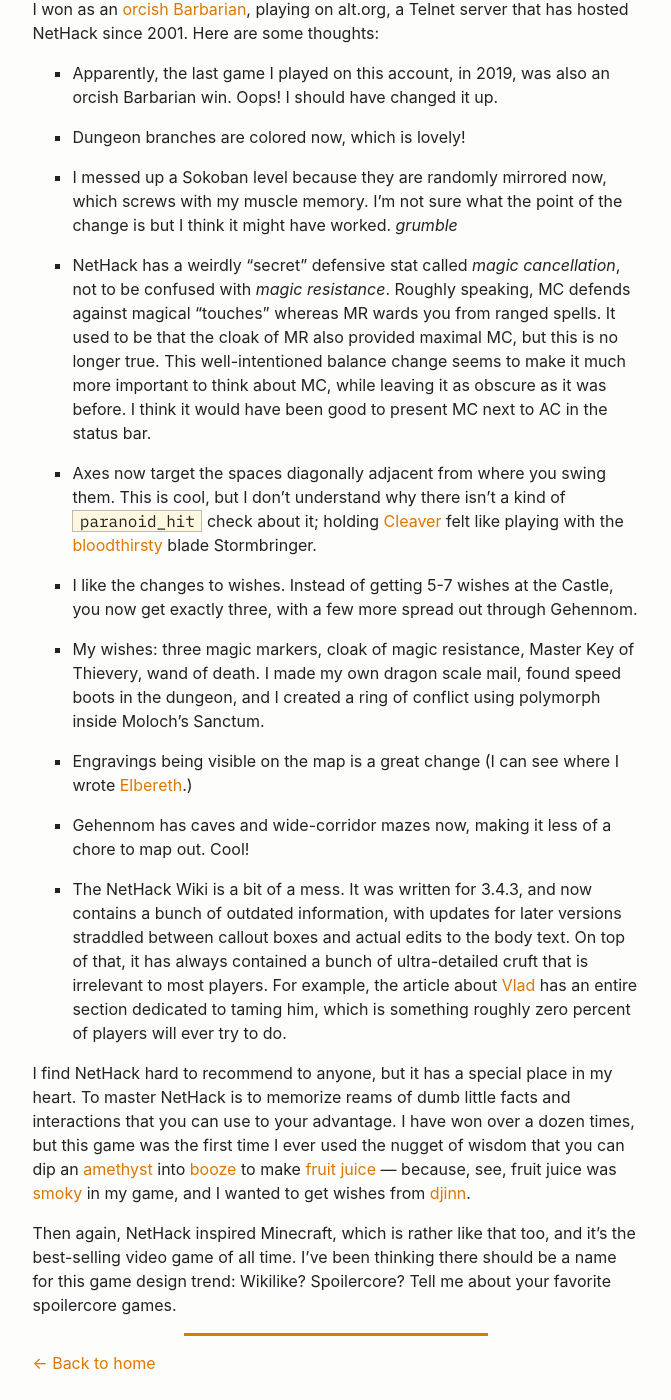
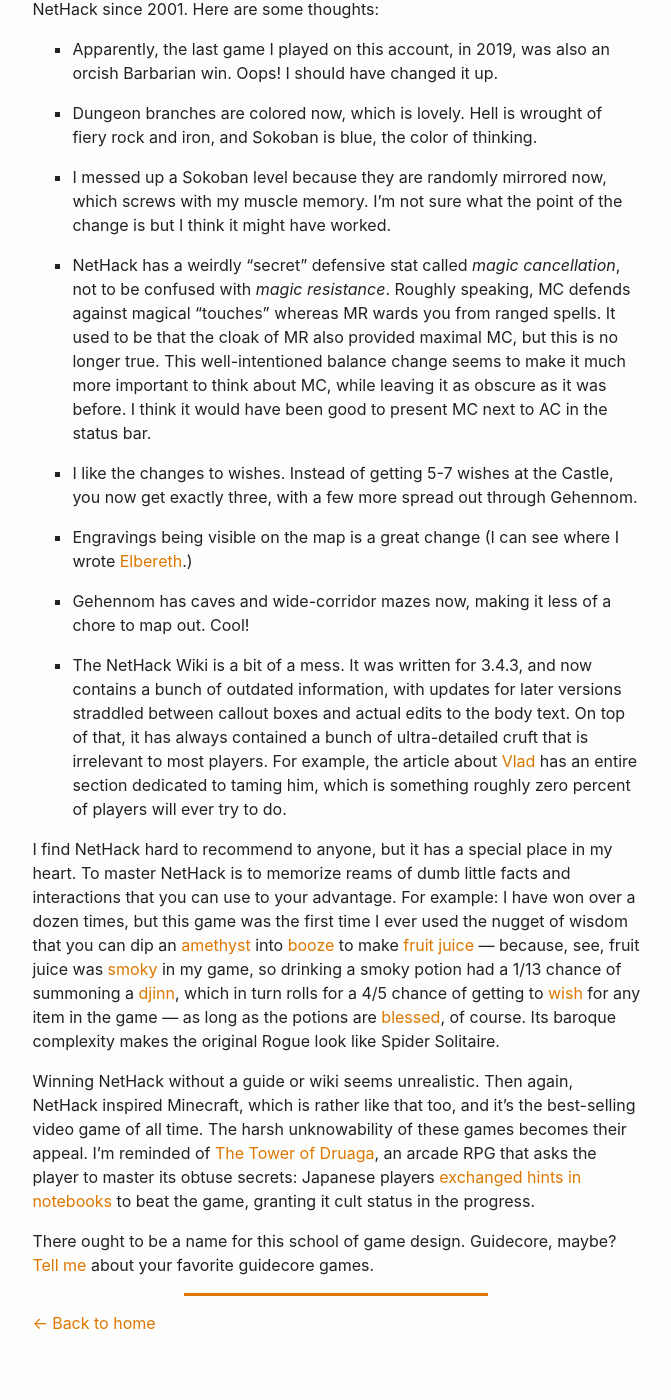
Before and after one commit to lynn/lynn.github.io, a Jekyll site: the page built from _posts/2026-05-23-nethack.md, in a window 1280 px wide and 1400 px high, scrolled down 659 px. Shown: the whole window, without its empty margins (70-741 px from the left). Built offline with Jekyll 4.4.1, drawn with Linux system fonts in a browser that asks for light colours; after the commit the page ends 2019 px from its top, so only the background shows below that; some of the changed text lies outside the part shown.

Commit message:
Guidecore

```diff
--- a/_posts/2026-05-23-nethack.md
+++ b/_posts/2026-05-23-nethack.md
@@ -1,6 +1,6 @@
 ---
 layout: post
-title: "NetHack 5.0.0 (is still spoilercore)"
+title: "NetHack 5.0.0 (is still guidecore)"
 date: 2026-05-23
 ---
 
@@ -10,23 +10,23 @@
 
 I long considered the changes in 3.6.0 and beyond to be a bit disappointing: they mostly served to remove cheesy strategies that I found fun. So I lost interest for a while, until the recent [release of a major version](https://nethack.org/common/index.html) (the first since the 1980s!) made me check in with the DevTeam's progress.
 
-I've enjoyed a lot of the new changes, which have seemingly tried to diversify winning strategies, make the late game more interesting (though not by a lot), and remove "interface screw". For example, the game now prevents you from instantly dying if you accidentally typo your way into a pool of lava. Mind flayers' attacks no longer cause you to forget maps and items, which encouraged the highly un-fun chore of making backup notes outside of the game.
+I've enjoyed a lot of the new changes, which have seemingly tried to diversify winning strategies, make the late game more interesting, and remove "interface screw". For example, the game now prevents you from instantly dying if you accidentally typo your way into a pool of lava. Mind flayers' attacks no longer cause you to forget maps and items, which encouraged the highly un-fun chore of making backup notes outside of the game.
 
 I won as an [orcish Barbarian](https://archive.alt.org/dumplog/chordbug/1778664962.nh500.txt), playing on alt.org, a Telnet server that has hosted NetHack since 2001. Here are some thoughts:
 
 <style>li { margin-top: 1rem; }</style>
 
 * Apparently, the last game I played on this account, in 2019, was also an orcish Barbarian win. Oops! I should have changed it up.
-* Dungeon branches are colored now, which is lovely!
-* I messed up a Sokoban level because they are randomly mirrored now, which screws with my muscle memory. I'm not sure what the point of the change is but I think it might have worked. *grumble*
+* Dungeon branches are colored now, which is lovely. Hell is wrought of fiery rock and iron, and Sokoban is blue, the color of thinking.
+* I messed up a Sokoban level because they are randomly mirrored now, which screws with my muscle memory. I'm not sure what the point of the change is but I think it might have worked.
 * NetHack has a weirdly "secret" defensive stat called *magic cancellation*, not to be confused with *magic resistance*. Roughly speaking, MC defends against magical "touches" whereas MR wards you from ranged spells. It used to be that the cloak of MR also provided maximal MC, but this is no longer true. This well-intentioned balance change seems to make it much more important to think about MC, while leaving it as obscure as it was before. I think it would have been good to present MC next to AC in the status bar.
-* Axes now target the spaces diagonally adjacent from where you swing them. This is cool, but I don't understand why there isn't a kind of `paranoid_hit` check about it; holding [Cleaver](https://nethackwiki.com/wiki/Cleaver) felt like playing with the [bloodthirsty](https://nethackwiki.com/wiki/Bloodthirsty) blade Stormbringer.
 * I like the changes to wishes. Instead of getting 5-7 wishes at the Castle, you now get exactly three, with a few more spread out through Gehennom.
-* My wishes: three magic markers, cloak of magic resistance, Master Key of Thievery, wand of death. I made my own dragon scale mail, found speed boots in the dungeon, and I created a ring of conflict using polymorph inside Moloch's Sanctum.
 * Engravings being visible on the map is a great change (I can see where I wrote [Elbereth](https://nethackwiki.com/wiki/Elbereth).)
 * Gehennom has caves and wide-corridor mazes now, making it less of a chore to map out. Cool!
 * The NetHack Wiki is a bit of a mess. It was written for 3.4.3, and now contains a bunch of outdated information, with updates for later versions straddled between callout boxes and actual edits to the body text. On top of that, it has always contained a bunch of ultra-detailed cruft that is irrelevant to most players. For example, the article about [Vlad](https://nethackwiki.com/wiki/Vlad_the_Impaler) has an entire section dedicated to taming him, which is something roughly zero percent of players will ever try to do.
 
-I find NetHack hard to recommend to anyone, but it has a special place in my heart. To master NetHack is to memorize reams of dumb little facts and interactions that you can use to your advantage. I have won over a dozen times, but this game was the first time I ever used the nugget of wisdom that you can dip an [amethyst](https://nethackwiki.com/wiki/Amethyst_stone) into [booze](https://nethackwiki.com/wiki/Potion_of_booze) to make [fruit juice](https://nethackwiki.com/wiki/Potion_of_fruit_juice) --- because, see, fruit juice was [smoky](https://nethackwiki.com/wiki/Smoky_and_milky_potions) in my game, and I wanted to get wishes from [djinn](https://nethackwiki.com/wiki/Djinni).
+I find NetHack hard to recommend to anyone, but it has a special place in my heart. To master NetHack is to memorize reams of dumb little facts and interactions that you can use to your advantage. For example: I have won over a dozen times, but this game was the first time I ever used the nugget of wisdom that you can dip an [amethyst](https://nethackwiki.com/wiki/Amethyst_stone) into [booze](https://nethackwiki.com/wiki/Potion_of_booze) to make [fruit juice](https://nethackwiki.com/wiki/Potion_of_fruit_juice) --- because, see, fruit juice was [smoky](https://nethackwiki.com/wiki/Smoky_and_milky_potions) in my game, so drinking a smoky potion had a 1/13 chance of summoning a [djinn](https://nethackwiki.com/wiki/Djinni), which in turn rolls for a 4/5 chance of getting to [wish](https://nethackwiki.com/wiki/Wish) for any item in the game --- as long as the potions are [blessed](https://nethackwiki.com/wiki/BUC), of course. Its baroque complexity makes the original Rogue look like Spider Solitaire.
 
-Then again, NetHack inspired Minecraft, which is rather like that too, and it's the best-selling video game of all time. I've been thinking there should be a name for this game design trend: Wikilike? Spoilercore? Tell me about your favorite spoilercore games.
+Winning NetHack without a guide or wiki seems unrealistic. Then again, NetHack inspired Minecraft, which is rather like that too, and it's the best-selling video game of all time. The harsh unknowability of these games becomes their appeal. I'm reminded of [The Tower of Druaga](https://en.wikipedia.org/wiki/The_Tower_of_Druaga), an arcade RPG that asks the player to master its obtuse secrets: Japanese players [exchanged hints in notebooks](https://x.com/obskyr/status/1316111754682748928) to beat the game, granting it cult status in the progress.
+
+There ought to be a name for this school of game design. Guidecore, maybe? [Tell me](https://bsky.app/profile/chordbug.bsky.social) about your favorite guidecore games.
```
